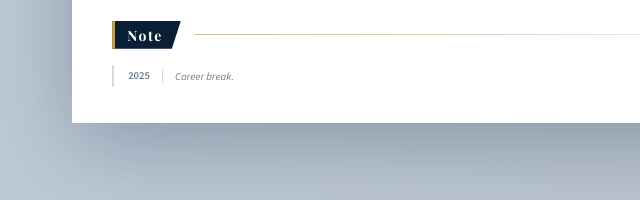
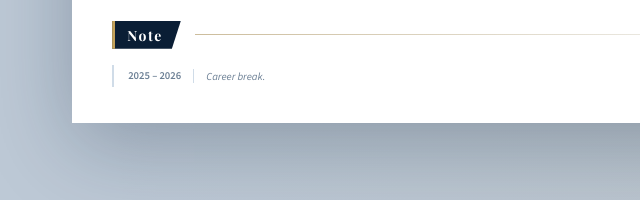
Before and after one commit to FelixMuzellec/resume, a plain HTML site: page index.html in a window 1280 px wide. Shown: the part 2164-2364 px from the top of the page, 171-811 px from the left. Drawn offline with nearby package versions, Linux system fonts and the light colour scheme; a web font is replaced by a local one.

Commit message:
Update index.html

```diff
--- a/index.html
+++ b/index.html
@@ -428,6 +428,7 @@ li strong { color: var(--navy); font-weight: 600; }
 .break-year {
   font-family: 'Source Sans 3', sans-serif;
   font-size: 8pt; color: var(--muted); font-weight: 600; line-height: 1;
+  white-space: nowrap;
 }
 .break-divider { width: 1px; height: 14px; background: var(--rule); flex-shrink: 0; }
 .break-text { font-size: 8pt; color: var(--muted); font-style: italic; }
@@ -744,7 +745,7 @@ li strong { color: var(--navy); font-weight: 600; }
     <!-- CAREER BREAK -->
     <div class="sec"><h2>Note</h2><div class="sec-rule"></div></div>
     <div class="break-box">
-      <div class="break-year">2025</div>
+      <div class="break-year">2025 &ndash; 2026</div>
       <div class="break-divider"></div>
       <div class="break-text">Career break.</div>
     </div>
```
